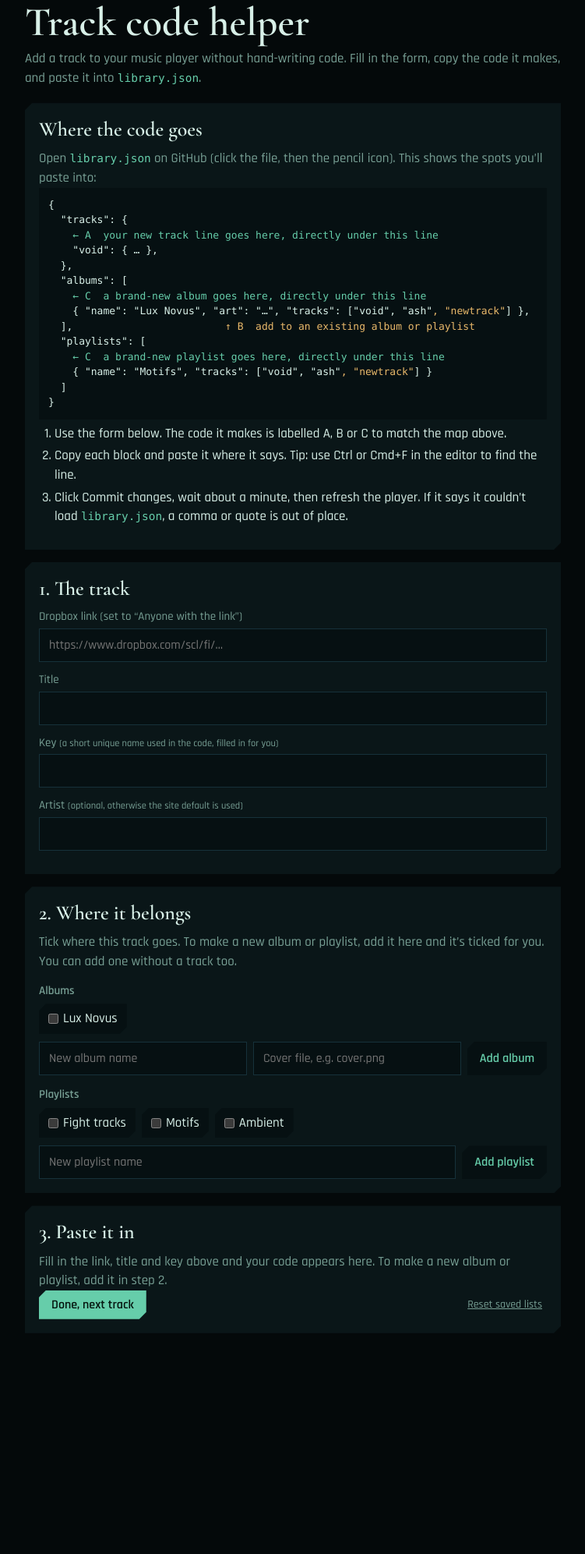
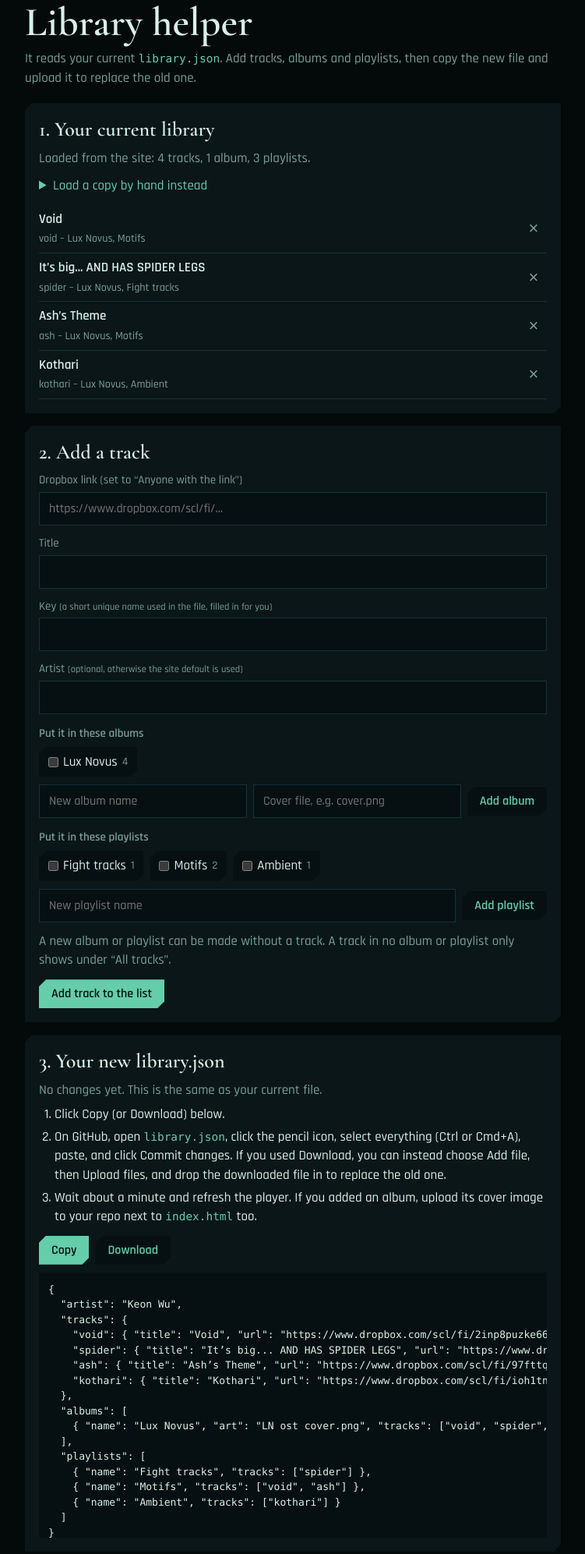
Before and after one commit to keonmusic/listen, a plain HTML site: page add.html in a window 1280 px wide. Shown: the part 23-2016 px from the top of the page at 78% size, without its empty margins (264-1015 px from the left). Before the commit the page ends 1819 px from the top, so only its background shows below. Drawn offline with nearby package versions, Linux system fonts and the light colour scheme.

Commit message:
Refactor add.html for Library helper functionality
Updated the title and description for the library helper. Enhanced the form and functionality for adding tracks, albums, and playlists.

```diff
--- a/add.html
+++ b/add.html
@@ -3,7 +3,7 @@
 <head>
 <meta charset="utf-8">
 <meta name="viewport" content="width=device-width, initial-scale=1, viewport-fit=cover">
-<title>Track code helper</title>
+<title>Library helper</title>
 <meta name="robots" content="noindex">
 <link rel="icon" type="image/png" href="/RI%20logo%20nobackground.png">
 <link rel="preconnect" href="https://fonts.googleapis.com">
@@ -15,6 +15,7 @@
 padding-top:env(safe-area-inset-top,0px);padding-bottom:env(safe-area-inset-bottom,0px)}
 html{scroll-padding-top:env(safe-area-inset-top,0px)}
 *,*::before,*::after{box-sizing:inherit;margin:0}
+[hidden]{display:none!important}
 body{background:var(--bg);color:var(--text);font:500 17px/1.45 Rajdhani,system-ui,sans-serif}
 .wrap{max-width:720px;margin:0 auto;padding:26px 16px 70px}
 h1{font:600 clamp(36px,8vw,52px)/1 'Cormorant Garamond',Georgia,serif}
@@ -23,100 +24,118 @@ h3{font-size:15px;font-weight:600;color:var(--dim);margin:14px 0 6px}
 .sub{color:var(--dim);margin:8px 0 20px}
 .card{background:var(--panel);padding:18px;margin-bottom:16px;clip-path:var(--ch)}
 code{font-family:ui-monospace,Menlo,Consolas,monospace;font-size:.85em;color:var(--acc);overflow-wrap:anywhere}
-pre{font-family:ui-monospace,Menlo,Consolas,monospace;font-size:13px;line-height:1.5;background:var(--code);padding:12px;overflow-x:auto;white-space:pre}
-.map .a{color:var(--acc)}.map .b{color:var(--warn)}
+pre{font-family:ui-monospace,Menlo,Consolas,monospace;font-size:13px;line-height:1.5;background:var(--code);padding:12px;overflow:auto;white-space:pre;max-height:340px}
 ol{padding-left:20px;margin:6px 0 12px}li{margin-bottom:4px}
 label.f{display:block;margin-bottom:12px;color:var(--dim);font-size:15px}
-input[type=text]{display:block;width:100%;margin-top:4px;background:var(--code);color:var(--text);border:1px solid var(--line);padding:10px 12px;font:500 16px Rajdhani,system-ui,sans-serif}
-input[type=text]:focus{outline:none;border-color:var(--acc)}
-small{color:var(--dim)}.note{color:var(--warn);font-size:14px;min-height:0}
+input[type=text],textarea{display:block;width:100%;margin-top:4px;background:var(--code);color:var(--text);border:1px solid var(--line);padding:10px 12px;font:500 16px Rajdhani,system-ui,sans-serif}
+textarea{font:13px ui-monospace,Menlo,Consolas,monospace;margin:8px 0}
+input:focus,textarea:focus{outline:none;border-color:var(--acc)}
+small{color:var(--dim)}.note{color:var(--warn);font-size:14px}
 .chips{display:flex;flex-wrap:wrap;gap:8px}
 .chip{display:flex;align-items:center;gap:6px;padding:7px 12px;background:var(--code);cursor:pointer;clip-path:var(--ch)}
-.chip.on{background:var(--acc);color:#04120d}.chip.on small{color:#04120d}
-.chip input{accent-color:#04120d}
-.add{display:flex;flex-wrap:wrap;gap:8px;margin-top:10px}.add input{flex:1 1 140px;margin:0;width:auto}
+.chip.on{background:var(--acc);color:#04120d}.chip.on small{color:#04120d}.chip input{accent-color:#04120d}
+.add{display:flex;flex-wrap:wrap;gap:8px;margin-top:10px;align-items:center}.add input[type=text]{flex:1 1 140px;margin:0;width:auto}
 .btn{background:var(--acc);color:#04120d;border:0;padding:8px 16px;font:600 16px Rajdhani,system-ui,sans-serif;cursor:pointer;clip-path:var(--ch)}
 .btn.alt{background:var(--code);color:var(--acc)}
-.step{margin-bottom:16px}.step b{font-size:18px}.step p{color:var(--dim);margin:2px 0 8px}
-.warn{color:var(--warn);margin-bottom:10px}.dim{color:var(--dim)}
-.foot{display:flex;justify-content:space-between;align-items:center;gap:12px;flex-wrap:wrap}
-.lnk{background:none;border:0;color:var(--dim);text-decoration:underline;cursor:pointer;font:inherit;font-size:14px}
+.list{max-height:320px;overflow:auto;margin-top:12px}
+.row{display:flex;align-items:center;gap:8px;border-bottom:1px solid var(--line);padding:6px 0}
+.row .w{flex:1;min-width:0}.row b{display:block;overflow:hidden;text-overflow:ellipsis;white-space:nowrap}
+.x{width:34px;height:34px;background:none;border:0;color:var(--dim);font-size:22px;cursor:pointer}.x:hover{color:var(--warn)}
+.tag{color:var(--acc);font-size:13px}
+.warn{color:var(--warn)}.dim{color:var(--dim)}
+details{margin-top:10px;color:var(--dim)}summary{cursor:pointer;color:var(--acc)}
 #toast{position:fixed;left:50%;bottom:calc(24px + env(safe-area-inset-bottom,0px));transform:translateX(-50%);background:var(--acc);color:#04120d;padding:8px 16px;opacity:0;pointer-events:none;transition:opacity .2s;clip-path:var(--ch)}
 #toast.show{opacity:1}
 </style>
 </head>
 <body>
 <div class="wrap">
-  <h1>Track code helper</h1>
-  <p class="sub">Add a track to your music player without hand-writing code. Fill in the form, copy the code it makes, and paste it into <code>library.json</code>.</p>
+  <h1>Library helper</h1>
+  <p class="sub">It reads your current <code>library.json</code>. Add tracks, albums and playlists, then copy the new file and upload it to replace the old one.</p>
 
   <section class="card">
-    <h2>Where the code goes</h2>
-    <p class="dim">Open <code>library.json</code> on GitHub (click the file, then the pencil icon). This shows the spots you’ll paste into:</p>
-<pre class="map">{
-  "tracks": {
-<span class="a">    ← A  your new track line goes here, directly under this line</span>
-    "void": { … },
-  },
-  "albums": [
-<span class="a">    ← C  a brand-new album goes here, directly under this line</span>
-    { "name": "Lux Novus", "art": "…", "tracks": ["void", "ash"<span class="b">, "newtrack"</span>] },
-  ],                         <span class="b">↑ B  add to an existing album or playlist</span>
-  "playlists": [
-<span class="a">    ← C  a brand-new playlist goes here, directly under this line</span>
-    { "name": "Motifs", "tracks": ["void", "ash"<span class="b">, "newtrack"</span>] }
-  ]
-}</pre>
-    <ol>
-      <li>Use the form below. The code it makes is labelled A, B or C to match the map above.</li>
-      <li>Copy each block and paste it where it says. Tip: use Ctrl or Cmd+F in the editor to find the line.</li>
-      <li>Click Commit changes, wait about a minute, then refresh the player. If it says it couldn’t load <code>library.json</code>, a comma or quote is out of place.</li>
-    </ol>
+    <h2>1. Your current library</h2>
+    <p id="status" class="dim">Loading library.json from the site…</p>
+    <details id="manual"><summary>Load a copy by hand instead</summary>
+      <p>Paste the contents of your <code>library.json</code>, or choose the file.</p>
+      <textarea id="paste" rows="5" spellcheck="false" aria-label="library.json contents"></textarea>
+      <div class="add"><input type="file" id="file" accept=".json,application/json"><button class="btn alt" id="lm">Load pasted text</button></div>
+    </details>
+    <div class="list" id="tracks"></div>
   </section>
 
-  <section class="card">
-    <h2>1. The track</h2>
-    <label class="f">Dropbox link (set to “Anyone with the link”)<input type="text" id="link" inputmode="url" autocomplete="off" placeholder="https://www.dropbox.com/scl/fi/…"></label>
-    <label class="f">Title<input type="text" id="title" autocomplete="off"></label>
-    <label class="f">Key <small>(a short unique name used in the code, filled in for you)</small><input type="text" id="key" autocomplete="off" autocapitalize="off"></label>
-    <div class="note" id="keyNote"></div>
-    <label class="f">Artist <small>(optional, otherwise the site default is used)</small><input type="text" id="artist" autocomplete="off"></label>
-  </section>
+  <div id="work" hidden>
+    <section class="card">
+      <h2>2. Add a track</h2>
+      <label class="f">Dropbox link (set to “Anyone with the link”)<input type="text" id="link" inputmode="url" autocomplete="off" placeholder="https://www.dropbox.com/scl/fi/…"></label>
+      <div class="note" id="linkNote"></div>
+      <label class="f">Title<input type="text" id="title" autocomplete="off"></label>
+      <label class="f">Key <small>(a short unique name used in the file, filled in for you)</small><input type="text" id="key" autocomplete="off" autocapitalize="off"></label>
+      <div class="note" id="keyNote"></div>
+      <label class="f">Artist <small>(optional, otherwise the site default is used)</small><input type="text" id="artist" autocomplete="off"></label>
+      <h3>Put it in these albums</h3><div class="chips" id="albums"></div>
+      <div class="add"><input type="text" id="nal" placeholder="New album name"><input type="text" id="nar" placeholder="Cover file, e.g. cover.png"><button class="btn alt" id="aal">Add album</button></div>
+      <h3>Put it in these playlists</h3><div class="chips" id="playlists"></div>
+      <div class="add"><input type="text" id="npl" placeholder="New playlist name"><button class="btn alt" id="apl">Add playlist</button></div>
+      <p class="dim" style="margin:12px 0">A new album or playlist can be made without a track. A track in no album or playlist only shows under “All tracks”.</p>
+      <button class="btn" id="addt">Add track to the list</button>
+    </section>
 
-  <section class="card">
-    <h2>2. Where it belongs</h2>
-    <p class="dim">Tick where this track goes. To make a new album or playlist, add it here and it’s ticked for you. You can add one without a track too.</p>
-    <h3>Albums</h3><div class="chips" id="albums"></div>
-    <div class="add"><input type="text" id="nal" placeholder="New album name"><input type="text" id="nar" placeholder="Cover file, e.g. cover.png"><button class="btn alt" id="aal">Add album</button></div>
-    <h3>Playlists</h3><div class="chips" id="playlists"></div>
-    <div class="add"><input type="text" id="npl" placeholder="New playlist name"><button class="btn alt" id="apl">Add playlist</button></div>
-  </section>
-
-  <section class="card">
-    <h2>3. Paste it in</h2>
-    <div id="steps"></div>
-    <div class="foot"><button class="btn" id="done">Done, next track</button><button class="lnk" id="reset">Reset saved lists</button></div>
-  </section>
+    <section class="card">
+      <h2>3. Your new library.json</h2>
+      <p id="dirty" class="dim"></p>
+      <ol>
+        <li>Click Copy (or Download) below.</li>
+        <li>On GitHub, open <code>library.json</code>, click the pencil icon, select everything (Ctrl or Cmd+A), paste, and click Commit changes. If you used Download, you can instead choose Add file, then Upload files, and drop the downloaded file in to replace the old one.</li>
+        <li>Wait about a minute and refresh the player. If you added an album, upload its cover image to your repo next to <code>index.html</code> too.</li>
+      </ol>
+      <div class="add" style="margin:0 0 10px"><button class="btn" id="copy">Copy</button><button class="btn alt" id="dl">Download</button></div>
+      <pre id="out"></pre>
+    </section>
+  </div>
 </div>
 <div id="toast" role="status"></div>
 
 <script>
-const DEF = {
-  albums: [{ name: 'Lux Novus', art: 'LN ost cover.png', inFile: true }],
-  playlists: ['Fight tracks', 'Motifs', 'Ambient'].map(n => ({ name: n, inFile: true })),
-  used: ['void', 'spider', 'ash', 'kothari']
-};
 const $ = s => document.querySelector(s);
 const esc = s => String(s).replace(/[&<>"]/g, c => ({ '&': '&amp;', '<': '&lt;', '>': '&gt;', '"': '&quot;' }[c]));
-const j = s => JSON.stringify(String(s));
-let S = null;
-try { S = JSON.parse(localStorage.getItem('ri.helper')); } catch {}
-if (!S || !S.albums || !S.playlists || !S.used) S = JSON.parse(JSON.stringify(DEF));
-const save = () => { try { localStorage.setItem('ri.helper', JSON.stringify(S)); } catch {} };
-const sel = { albums: new Set(), playlists: new Set() };
-let titleTouched = false, keyTouched = false, copies = [], toastT;
+const j = JSON.stringify;
+let lib = null, snap = '', from = '', toastT, titleTouched = false, keyTouched = false;
+const sel = { albums: new Set(), playlists: new Set() }, newT = new Set(), newG = new Set();
 const toast = m => { const t = $('#toast'); t.textContent = m; t.classList.add('show'); clearTimeout(toastT); toastT = setTimeout(() => t.classList.remove('show'), 2200); };
 
+/* ---------- reading and writing the file ---------- */
+const flat = o => '{ ' + Object.entries(o).map(([k, v]) => j(k) + ': ' + (Array.isArray(v) ? '[' + v.map(j).join(', ') + ']' : j(v))).join(', ') + ' }';
+function fmtLib(L) {
+  const parts = [];
+  if ('artist' in L) parts.push('  "artist": ' + j(L.artist));
+  parts.push('  "tracks": {\n' + Object.entries(L.tracks).map(([k, t]) => '    ' + j(k) + ': ' + flat(t)).join(',\n') + '\n  }');
+  for (const n of ['albums', 'playlists']) parts.push('  ' + j(n) + ': [\n' + L[n].map(g => '    ' + flat(g)).join(',\n') + '\n  ]');
+  for (const k of Object.keys(L)) if (!['artist', 'tracks', 'albums', 'playlists'].includes(k)) parts.push('  ' + j(k) + ': ' + j(L[k]));
+  return '{\n' + parts.join(',\n') + '\n}\n';
+}
+function fail(m) { $('#status').innerHTML = '<span class="warn">' + esc(m) + '</span>'; $('#manual').open = true; }
+function setLib(text, where) {
+  let L;
+  try { L = JSON.parse(text); } catch (e) { return fail('That isn’t valid JSON: ' + e.message); }
+  if (!L || typeof L !== 'object' || !L.tracks || typeof L.tracks !== 'object' || Array.isArray(L.tracks)) return fail('That doesn’t look like your library.json (it has no “tracks” list).');
+  L.albums = Array.isArray(L.albums) ? L.albums : []; L.playlists = Array.isArray(L.playlists) ? L.playlists : [];
+  [...L.albums, ...L.playlists].forEach(g => { g.tracks = Array.isArray(g.tracks) ? g.tracks : []; });
+  lib = L; snap = j(L); from = where; sel.albums.clear(); sel.playlists.clear(); newT.clear(); newG.clear();
+  $('#work').hidden = false; $('#manual').open = false; render();
+}
+async function loadSite() {
+  try {
+    const r = await fetch('/library.json', { cache: 'no-cache' });
+    if (!r.ok) throw new Error('HTTP ' + r.status);
+    setLib(await r.text(), 'the site');
+  } catch (e) {
+    $('#status').textContent = 'Couldn’t read library.json from the site automatically, so load a copy by hand below.';
+    $('#manual').open = true;
+  }
+}
+
+/* ---------- helpers for the form ---------- */
 function titleFrom(u) {
   try {
     return decodeURIComponent(new URL(u).pathname.split('/').pop()).replace(/\.(mp3|wav|flac|m4a|ogg|aac)$/i, '')
@@ -131,82 +150,81 @@ function keyOf(t) {
 }
 function autoKey() {
   const t = $('#title').value.trim(); let k = t ? keyOf(t) : '', base = k, n = 2;
-  while (k && S.used.includes(k)) k = base + n++;
-  $('#key').value = k;
+  while (k && lib && lib.tracks[k]) k = base + n++;
+  $('#key').value = k; notes();
+}
+function notes() {
+  const key = $('#key').value.trim(), link = $('#link').value.trim();
+  $('#keyNote').textContent = key && lib && lib.tracks[key] ? 'That key is already used by another track. Pick a different one.' : '';
+  $('#linkNote').textContent = link && !/dropbox\.com/i.test(link) ? 'That doesn’t look like a Dropbox link.' : '';
 }
 
-function chips() {
+/* ---------- drawing the page ---------- */
+const groupsOf = k => [...lib.albums, ...lib.playlists].filter(g => g.tracks.includes(k)).map(g => g.name);
+function render() {
+  const n = Object.keys(lib.tracks).length, dirty = j(lib) !== snap;
+  $('#status').textContent = `Loaded from ${from}: ${n} track${n === 1 ? '' : 's'}, ${lib.albums.length} album${lib.albums.length === 1 ? '' : 's'}, ${lib.playlists.length} playlist${lib.playlists.length === 1 ? '' : 's'}.`;
+  $('#tracks').innerHTML = Object.entries(lib.tracks).map(([k, t]) => {
+    const g = groupsOf(k);
+    return `<div class="row"><div class="w"><b>${esc(t.title || k)} ${newT.has(k) ? '<span class="tag">new</span>' : ''}</b><small>${esc(k)} – ${esc(g.length ? g.join(', ') : 'not in an album or playlist')}</small></div><button class="x" data-rm="${esc(k)}" aria-label="Remove ${esc(t.title || k)}">×</button></div>`;
+  }).join('') || '<p class="dim">No tracks yet.</p>';
   for (const k of ['albums', 'playlists']) {
-    $('#' + k).innerHTML = S[k].map(g => `<label class="chip${sel[k].has(g.name) ? ' on' : ''}"><input type="checkbox" data-k="${k}" data-n="${esc(g.name)}"${sel[k].has(g.name) ? ' checked' : ''}>${esc(g.name)}${g.inFile ? '' : ' <small>new</small>'}</label>`).join('') || '<span class="dim">None yet</span>';
+    $('#' + k).innerHTML = lib[k].map(g => `<label class="chip${sel[k].has(g.name) ? ' on' : ''}"><input type="checkbox" data-k="${k}" data-n="${esc(g.name)}"${sel[k].has(g.name) ? ' checked' : ''}>${esc(g.name)} <small>${g.tracks.length}</small>${newG.has(k + g.name) ? ' <small>new</small>' : ''}</label>`).join('') || '<span class="dim">None yet</span>';
   }
-}
-function steps() {
-  const link = $('#link').value.trim(), title = $('#title').value.trim(), key = $('#key').value.trim(), artist = $('#artist').value.trim();
-  $('#keyNote').textContent = key && S.used.includes(key) ? 'That key is already used by another track. Pick a different one.' : '';
-  const out = $('#steps'); copies = [];
-  const step = (t, d, code) => { copies.push(code); return `<div class="step"><b>${t}</b><p>${d}</p><pre>${esc(code)}</pre><button class="btn" data-c="${copies.length - 1}">Copy</button></div>`; };
-  const ng = (g, kind, k) => {
-    const where = kind === 'album' ? 'albums' : 'playlists', art = kind === 'album' && g.art ? `"art": ${j(g.art)}, ` : '';
-    return step(`C. New ${kind} “${esc(g.name)}”`, `Paste this on a new line directly under <code>"${where}": [</code>.` + (art ? ` Also upload the cover image <code>${esc(g.art)}</code> to your repo, next to <code>index.html</code>.` : ''), `    { "name": ${j(g.name)}, ${art}"tracks": [${k ? j(k) : ''}] },`);
-  };
-  const fresh = [...S.albums.filter(g => !g.inFile).map(g => [g, 'album']), ...S.playlists.filter(g => !g.inFile).map(g => [g, 'playlist'])];
-  const note = '<p class="dim">If a list you paste under is empty, delete the comma at the end of what you pasted.</p>';
-  if (!link || !title || !key) {
-    out.innerHTML = fresh.length ? '<p class="dim">No track filled in, so these new lists start empty.</p>' + fresh.map(([g, kind]) => ng(g, kind, '')).join('') + note
-      : '<p class="dim">Fill in the link, title and key above and your code appears here. To make a new album or playlist, add it in step 2.</p>';
-    return;
-  }
-  const chosen = [...S.albums.filter(g => sel.albums.has(g.name)).map(g => [g, 'album']), ...S.playlists.filter(g => sel.playlists.has(g.name)).map(g => [g, 'playlist'])];
-  let h = '';
-  if (!/dropbox\.com/i.test(link)) h += '<p class="warn">That doesn’t look like a Dropbox link.</p>';
-  if (!chosen.length) h += '<p class="dim">Not in an album or playlist yet, so it will only show under “All tracks”.</p>';
-  h += step('A. Add the track', 'Paste this on a new line directly under <code>"tracks": {</code>', `    ${j(key)}: { "title": ${j(title)}, "url": ${j(link)}${artist ? ', "artist": ' + j(artist) : ''} },`);
-  for (const [g, kind] of chosen) {
-    if (g.inFile) h += step(`B. Add to the ${kind} “${esc(g.name)}”`, `Find the line starting <code>{ "name": ${esc(j(g.name))}</code> and add this just before its closing <code>]</code>. If its list is empty, leave out the comma.`, `, ${j(key)}`);
-    else h += ng(g, kind, key);
-  }
-  out.innerHTML = h + note;
+  $('#dirty').textContent = dirty ? 'You have changes that aren’t uploaded yet. The file below includes them.' : 'No changes yet. This is the same as your current file.';
+  $('#out').textContent = fmtLib(lib);
 }
 
 function copy(t, b) {
   const ok = () => { b.textContent = 'Copied'; setTimeout(() => { b.textContent = 'Copy'; }, 1500); };
   const fb = () => {
     const x = document.createElement('textarea'); x.value = t; x.style.cssText = 'position:fixed;opacity:0'; document.body.appendChild(x); x.select();
-    try { document.execCommand('copy'); ok(); } catch { b.textContent = 'Select the code and copy it by hand'; }
+    try { document.execCommand('copy'); ok(); } catch { b.textContent = 'Select the text and copy it by hand'; }
     x.remove();
   };
   if (navigator.clipboard && window.isSecureContext) navigator.clipboard.writeText(t).then(ok, fb); else fb();
 }
 
-$('#link').oninput = () => { if (!titleTouched) $('#title').value = titleFrom($('#link').value); if (!keyTouched) autoKey(); steps(); };
-$('#title').oninput = () => { titleTouched = true; if (!keyTouched) autoKey(); steps(); };
-$('#key').oninput = () => { keyTouched = true; steps(); };
-$('#artist').oninput = steps;
+/* ---------- events ---------- */
+$('#link').oninput = () => { if (!titleTouched) $('#title').value = titleFrom($('#link').value); if (!keyTouched) autoKey(); notes(); };
+$('#title').oninput = () => { titleTouched = true; if (!keyTouched) autoKey(); };
+$('#key').oninput = () => { keyTouched = true; notes(); };
 document.addEventListener('change', e => {
-  const c = e.target.closest('input[data-k]'); if (!c) return;
-  const s = sel[c.dataset.k]; c.checked ? s.add(c.dataset.n) : s.delete(c.dataset.n); chips(); steps();
+  const c = e.target.closest && e.target.closest('input[data-k]'); if (!c) return;
+  const s = sel[c.dataset.k]; c.checked ? s.add(c.dataset.n) : s.delete(c.dataset.n); render();
 });
-$('#aal').onclick = () => {
-  const n = $('#nal').value.trim(); if (!n || S.albums.some(g => g.name === n)) return;
-  S.albums.push({ name: n, art: $('#nar').value.trim(), inFile: false }); sel.albums.add(n); $('#nal').value = $('#nar').value = ''; save(); chips(); steps();
+$('#tracks').onclick = e => {
+  const b = e.target.closest('[data-rm]'); if (!b) return;
+  const k = b.dataset.rm; delete lib.tracks[k];
+  [...lib.albums, ...lib.playlists].forEach(g => { g.tracks = g.tracks.filter(x => x !== k); });
+  newT.delete(k); render();
 };
-$('#apl').onclick = () => {
-  const n = $('#npl').value.trim(); if (!n || S.playlists.some(g => g.name === n)) return;
-  S.playlists.push({ name: n, inFile: false }); sel.playlists.add(n); $('#npl').value = ''; save(); chips(); steps();
+function addGroup(kind, nameEl, artEl) {
+  const n = nameEl.value.trim(); if (!n || lib[kind].some(g => g.name === n)) return;
+  const g = { name: n }; const art = artEl && artEl.value.trim(); if (art) g.art = art;
+  g.tracks = []; lib[kind].push(g); sel[kind].add(n); newG.add(kind + n);
+  nameEl.value = ''; if (artEl) artEl.value = ''; render();
+}
+$('#aal').onclick = () => addGroup('albums', $('#nal'), $('#nar'));
+$('#apl').onclick = () => addGroup('playlists', $('#npl'), null);
+$('#addt').onclick = () => {
+  const link = $('#link').value.trim(), title = $('#title').value.trim(), key = $('#key').value.trim(), artist = $('#artist').value.trim();
+  if (!link || !title || !key) return toast('Fill in the link, title and key first');
+  if (lib.tracks[key]) return notes();
+  lib.tracks[key] = artist ? { title, url: link, artist } : { title, url: link };
+  for (const k of ['albums', 'playlists']) lib[k].forEach(g => { if (sel[k].has(g.name) && !g.tracks.includes(key)) g.tracks.push(key); });
+  newT.add(key); ['#link', '#title', '#key', '#artist'].forEach(i => { $(i).value = ''; });
+  sel.albums.clear(); sel.playlists.clear(); titleTouched = keyTouched = false; notes(); render(); toast('Added “' + title + '”');
 };
-$('#steps').onclick = e => { const b = e.target.closest('[data-c]'); if (b) copy(copies[+b.dataset.c], b); };
-$('#done').onclick = () => {
-  const key = $('#key').value.trim(); if (key && !S.used.includes(key)) S.used.push(key);
-  const had = $('#link').value.trim() && $('#title').value.trim() && key;
-  S.albums.forEach(g => { if (!had || sel.albums.has(g.name)) g.inFile = true; });
-  S.playlists.forEach(g => { if (!had || sel.playlists.has(g.name)) g.inFile = true; });
-  ['#link', '#title', '#key', '#artist'].forEach(i => { $(i).value = ''; });
-  sel.albums.clear(); sel.playlists.clear(); titleTouched = keyTouched = false;
-  save(); chips(); steps(); scrollTo({ top: 0, behavior: 'smooth' }); toast('Saved. Ready for the next track.');
+$('#copy').onclick = () => copy(fmtLib(lib), $('#copy'));
+$('#dl').onclick = () => {
+  const a = document.createElement('a'); a.href = URL.createObjectURL(new Blob([fmtLib(lib)], { type: 'application/json' }));
+  a.download = 'library.json'; document.body.appendChild(a); a.click(); a.remove(); setTimeout(() => URL.revokeObjectURL(a.href), 1000);
 };
-$('#reset').onclick = () => { S = JSON.parse(JSON.stringify(DEF)); sel.albums.clear(); sel.playlists.clear(); save(); chips(); steps(); toast('Lists reset'); };
+$('#lm').onclick = () => setLib($('#paste').value, 'the pasted text');
+$('#file').onchange = async e => { const f = e.target.files[0]; if (f) setLib(await f.text(), 'the file you chose'); };
 
-chips(); steps();
+loadSite();
 </script>
 </body>
 </html>
```
